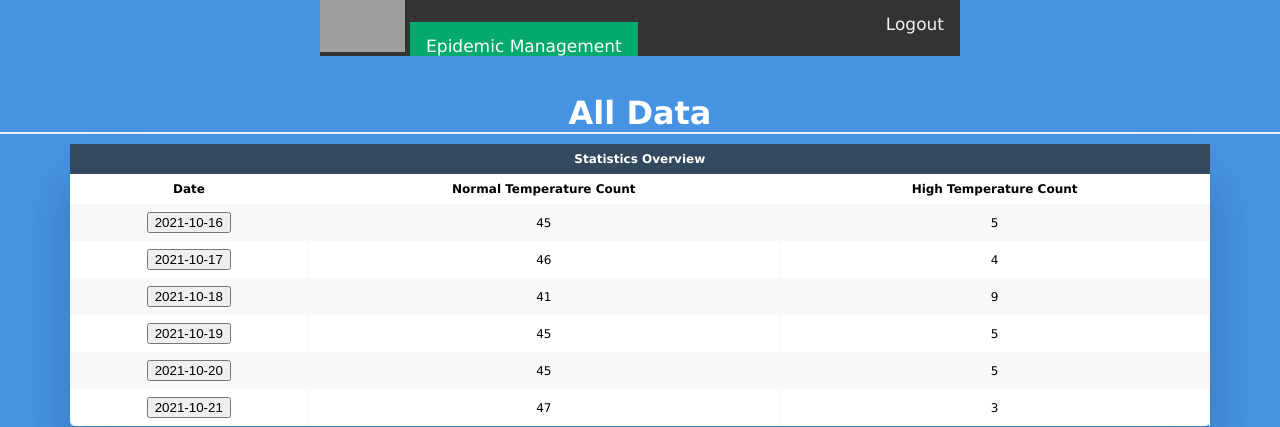
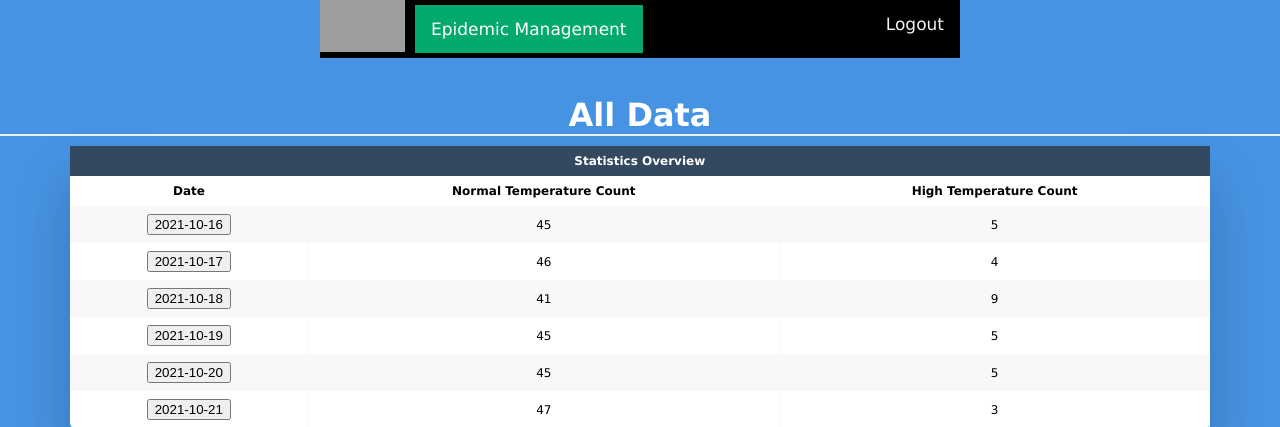
Before and after one commit to InsertWittyCommentHere/CAC-Temperature-Monitor-App, a Flask app: page /graphs in a window 1280 px wide. Shown: the top 427 px of the page. Run offline with Flask 2, Linux system fonts and the light colour scheme; some libraries are stand-ins or nearby versions; grey boxes are pictures that could not be loaded.

Commit message:
Update plots.html

```diff
--- a/templates/plots.html
+++ b/templates/plots.html
@@ -44,7 +44,7 @@ body {
   margin: auto;
   width: 50%;
   overflow: hidden;
-  background-color: #333;
+  background-color: #000000;
 }
 
 .topnav a {
@@ -68,11 +68,17 @@ body {
 .topnav a.active {
   background-color: #04AA6D;
   color: white;
+  text-align: left;
+  float: left;
+  margin: 5px 10px;
+
 }
 
 .topnav a.active:hover {
   background-color: #ddd;
   color: black;
+  text-align: left;
+  float: left;
 }
 
 .topnav a:hover {
@@ -245,10 +251,8 @@ table.dataframe th, .dataframe td {
  <body>
 
  <div class="topnav">
- 	<img src="https://www.un.org/sites/un2.un.org/files/field/image/1583952355.1997.jpg" height="52px" width="85px" alt="Icon">
+	<img src="https://www.un.org/sites/un2.un.org/files/field/image/1583952355.1997.jpg" height="52px" width="85px" alt="Icon" align="left">
   	<a class="active" href="{{ url_for('read2') }}">Epidemic Management</a>
-  	<!---<a href="{{ url_for('getTemp') }}">Take Temperature</a>
-  	<a href="{{ url_for('plotgraphs') }}">Health Dashboard</a> --->
   	<a class="logout" href="{{ url_for('logout') }}">Logout</a>
 </div>
 <br>
```
